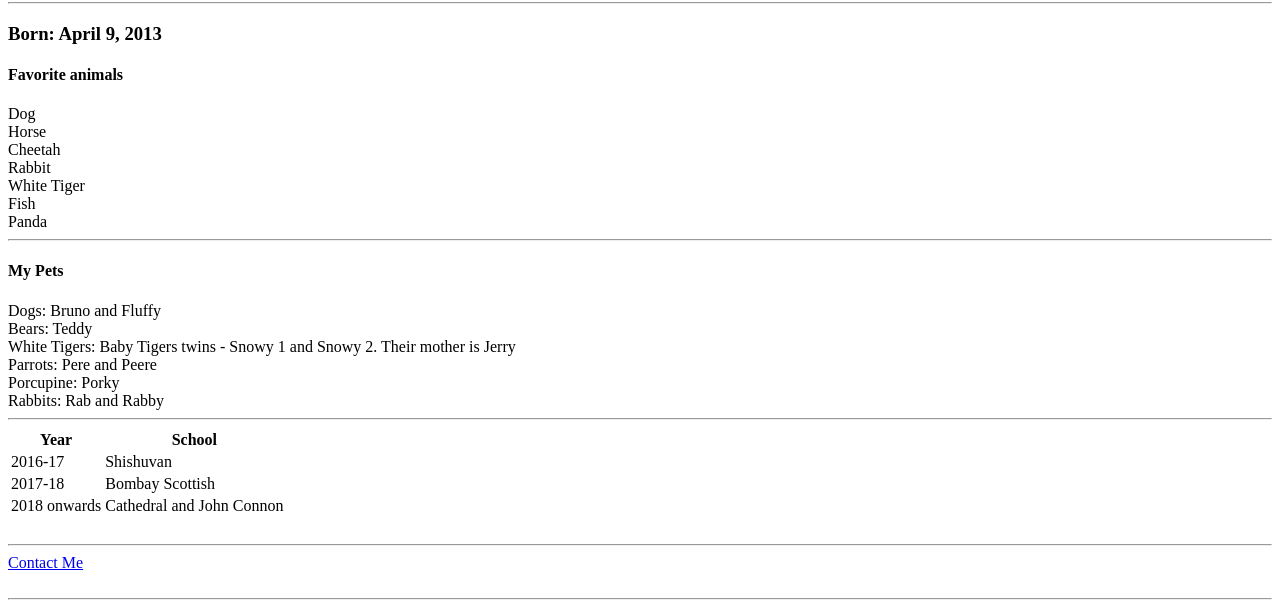
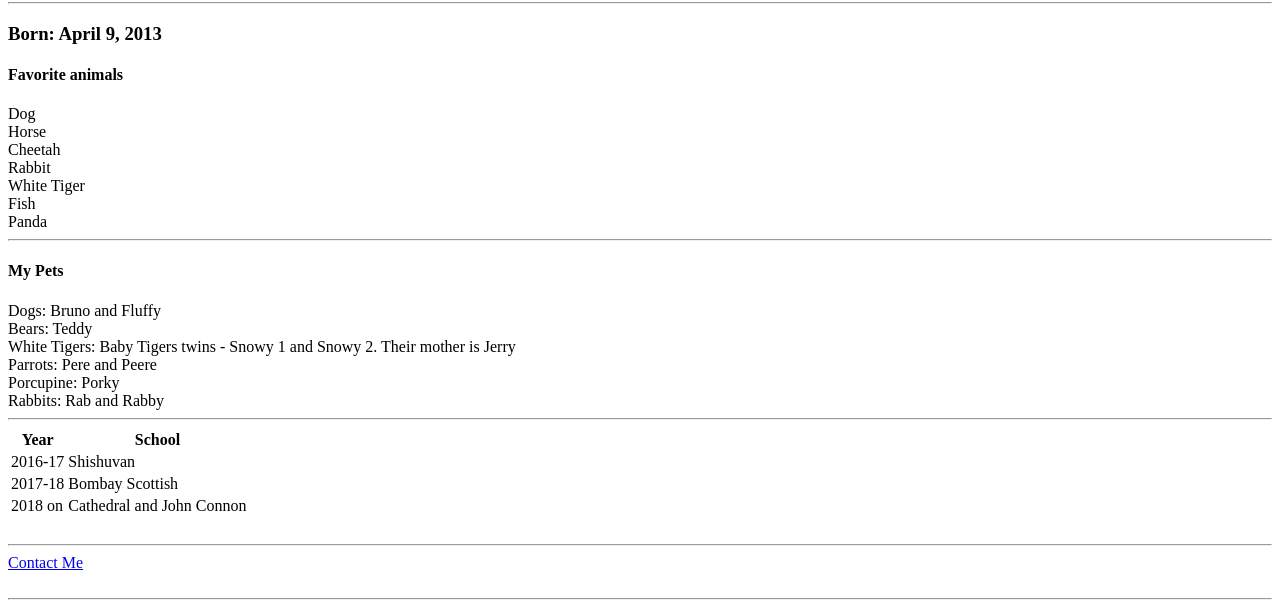
Before and after one commit to jobphilip2000/prisca, a plain HTML site: page index.html in a window 1280 px wide. Shown: the part 240-848 px from the top of the page. Drawn offline with Linux system fonts and the light colour scheme.

Commit message:
Update index.html

```diff
--- a/index.html
+++ b/index.html
@@ -55,7 +55,7 @@
         <td>Bombay Scottish</td>
       </tr>
       <tr>
-        <td>2018 onwards</td>
+        <td>2018 on</td>
         <td>Cathedral and John Connon</td>
       </tr>
     </tbody>
```
